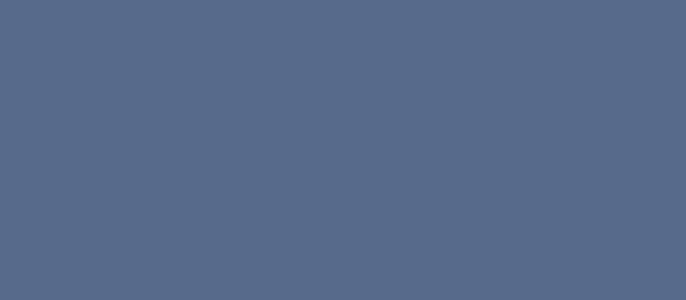
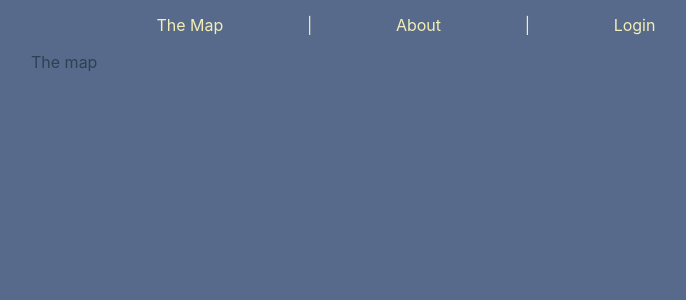
Before and after one commit to keyobs/map-of-leagues, a React (Vite) app: page / in a window 1280 px wide. Shown: the top 300 px of the page, without its empty margins (234-920 px from the left). Built offline with nearby package versions, Linux system fonts and the light colour scheme.

Commit message:
routing + navBar + 3 pages

```diff
--- a/src/App.tsx
+++ b/src/App.tsx
@@ -1,7 +1,28 @@
 import './App.css';
+import { Route, Routes } from 'react-router-dom';
+
+import NavBar from '@components/NavBar';
+import TheMapPage from '@pages/TheMap';
+import AboutPage from '@pages/About';
+import LoginPage from '@pages/Login';
 
 function App() {
-    return <div className="App"></div>;
+    return (
+        <div className="App">
+            <NavBar />
+            <Router />
+        </div>
+    );
 }
 
+const Router = () => {
+    return (
+        <Routes>
+            <Route path="/" element={<TheMapPage />} />
+            <Route path="about" element={<AboutPage />} />
+            <Route path="login" element={<LoginPage />} />
+        </Routes>
+    );
+};
+
 export default App;
--- /dev/null
+++ b/src/components/NavBar.tsx
@@ -0,0 +1,16 @@
+import './navBar.less';
+import { NavLink } from 'react-router-dom';
+
+const NavBar = () => {
+    return (
+        <div className="navBar">
+            <br />
+            <NavLink to="/">The Map</NavLink> {' | '}
+            <NavLink to="/about">About</NavLink> {' | '}
+            <NavLink to="/login">Login</NavLink>
+            <br />
+        </div>
+    );
+};
+
+export default NavBar;
--- /dev/null
+++ b/src/components/navBar.less
@@ -0,0 +1,9 @@
+.navBar {
+    display: flex;
+    justify-content: space-around;
+    align-items: center;
+    color: #f2eeb6;
+    background-color: #586a8c;
+    width: 750px;
+    height: 50px;
+}
--- a/src/main.tsx
+++ b/src/main.tsx
@@ -1,10 +1,14 @@
 import React from 'react';
 import ReactDOM from 'react-dom/client';
+import { BrowserRouter } from 'react-router-dom';
+
 import App from './App';
 import './index.css';
 
 ReactDOM.createRoot(document.getElementById('root') as HTMLElement).render(
     <React.StrictMode>
-        <App />
+        <BrowserRouter>
+            <App />
+        </BrowserRouter>
     </React.StrictMode>
 );
--- /dev/null
+++ b/src/pages/About.tsx
@@ -0,0 +1,4 @@
+const AboutPage = () => {
+    return <div>About</div>;
+};
+export default AboutPage;
--- /dev/null
+++ b/src/pages/Login.tsx
@@ -0,0 +1,4 @@
+const LoginPage = () => {
+    return <div>Login</div>;
+};
+export default LoginPage;
--- /dev/null
+++ b/src/pages/TheMap.tsx
@@ -0,0 +1,4 @@
+const TheMapPage = () => {
+    return <div>The map</div>;
+};
+export default TheMapPage;
```
